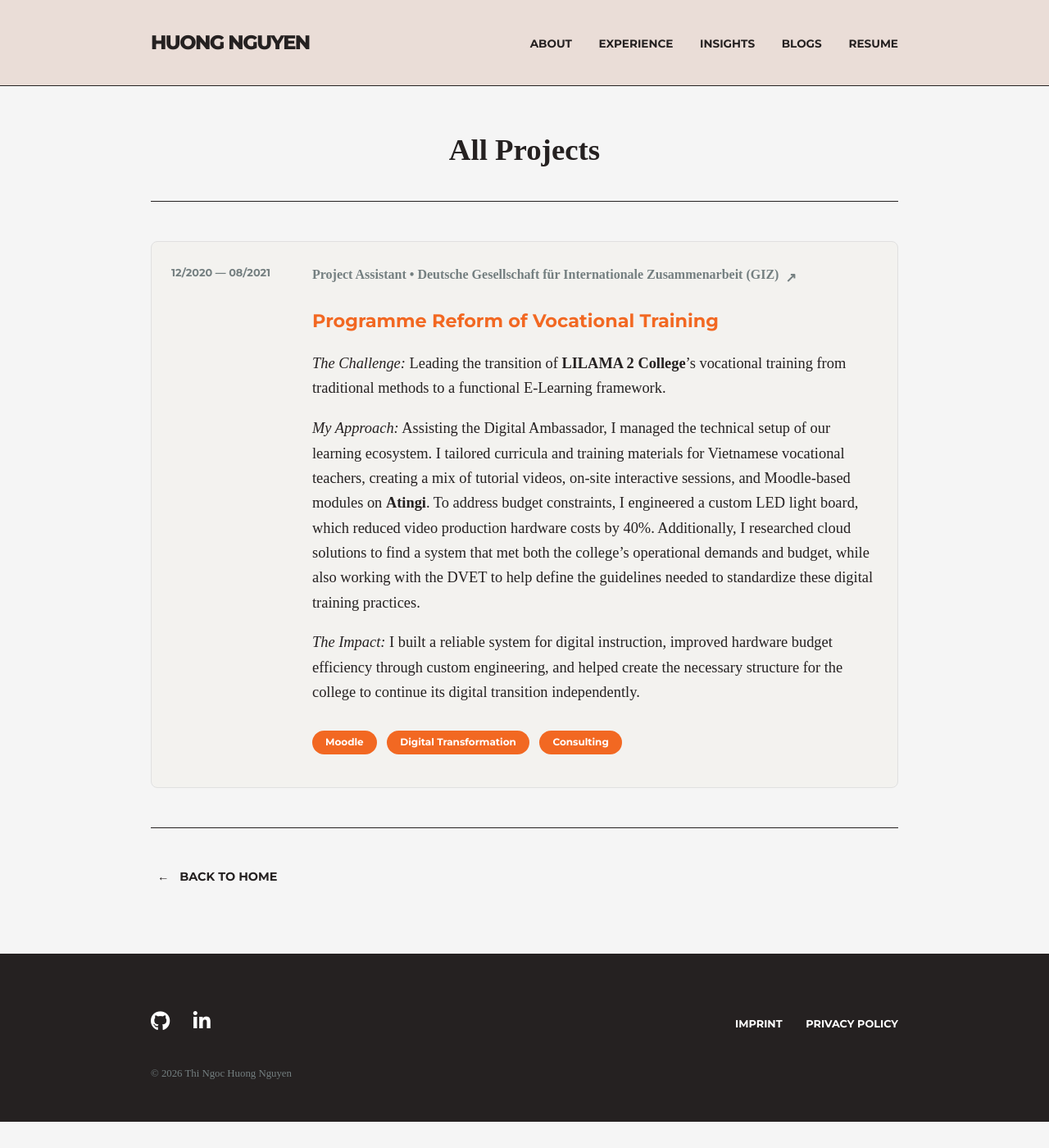
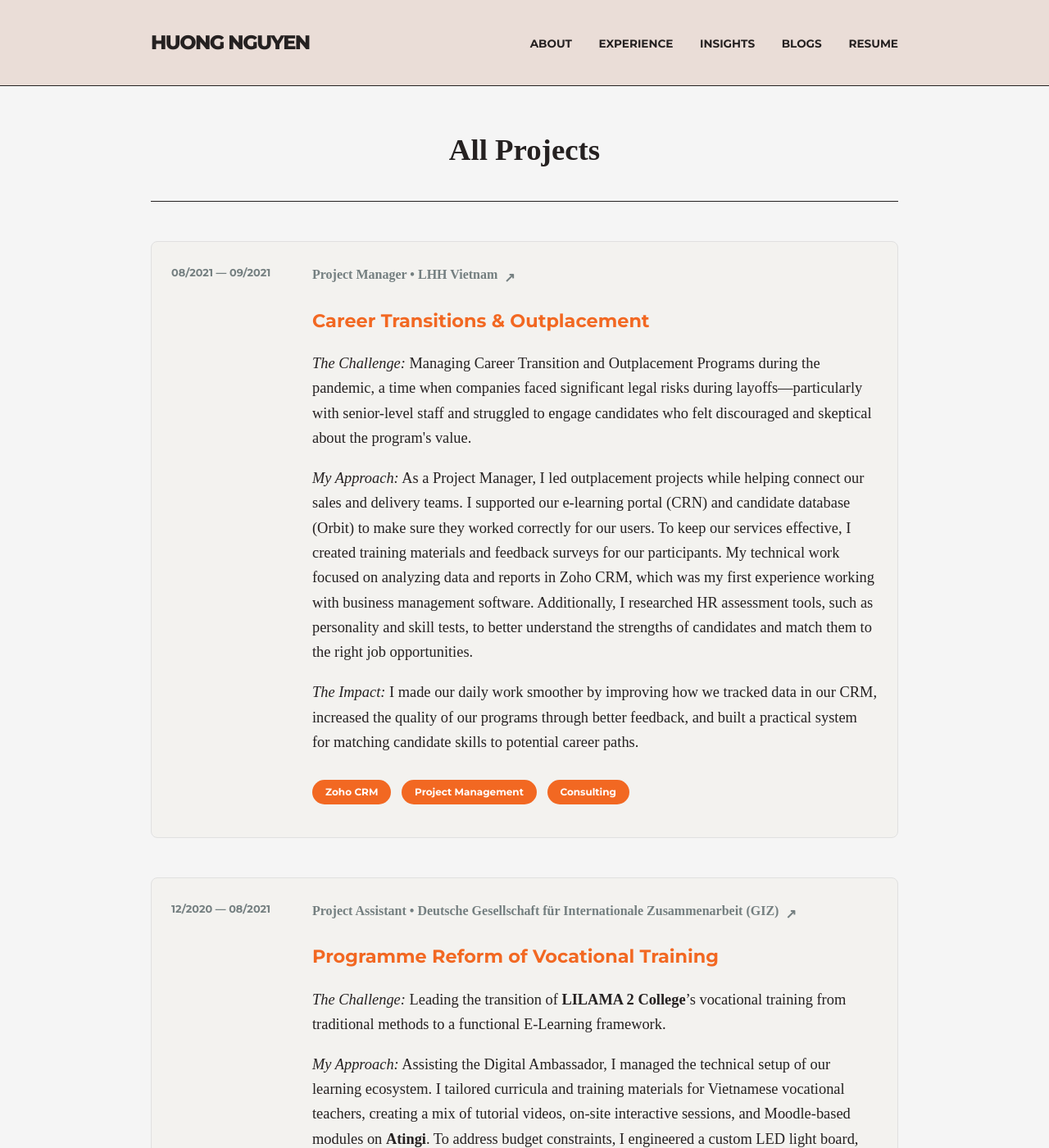
Before and after one commit to huongntn/portfolio-website, a Jekyll site: the page built from archive/index.html, in a window 1280 px wide and 1400 px high. Shown: the whole window at 82% size. Built offline with Jekyll 4.4.1, drawn with Linux system fonts in a browser that asks for light colours; some web fonts are replaced.

Commit message:
Update index.html

```diff
--- a/archive/index.html
+++ b/archive/index.html
@@ -10,6 +10,28 @@ title: All Projects
 </div>
 
 <hr style="margin-top: 2rem;">
+
+<!-- Project 2 -->
+<div class="archive-project-card">
+  <div class="project-date">08/2021 — 09/2021
+  </div>
+
+  <div class="project-content">
+    <a href="https://lhh.com.vn/home/our-services/career-transitions-outplacement/" target="_blank" class="company-link">
+      <span class="company-link">Project Manager • LHH Vietnam</span>
+      <span class="arrow-up">↗</span>
+    </a>
+    <h3>Career Transitions & Outplacement</h3>
+    <p><em>The Challenge:</em> Managing Career Transition and Outplacement Programs during the pandemic, a time when companies faced significant legal risks during layoffs—particularly with senior-level staff and struggled to engage candidates who felt discouraged and skeptical about the program's value.</p>
+    <p><em>My Approach:</em> As a Project Manager, I led outplacement projects while helping connect our sales and delivery teams. I supported our e-learning portal (CRN) and candidate database (Orbit) to make sure they worked correctly for our users. To keep our services effective, I created training materials and feedback surveys for our participants. My technical work focused on analyzing data and reports in Zoho CRM, which was my first experience working with business management software. Additionally, I researched HR assessment tools, such as personality and skill tests, to better understand the strengths of candidates and match them to the right job opportunities.</p>
+    <p><em>The Impact:</em> I made our daily work smoother by improving how we tracked data in our CRM, increased the quality of our programs through better feedback, and built a practical system for matching candidate skills to potential career paths.</p>
+    <div class="tag-container">
+      <span class="static-tag">Zoho CRM</span>
+      <span class="static-tag">Project Management</span>
+      <span class="static-tag">Consulting</span>
+    </div>
+  </div>
+</div>
 
 <!-- Project 1 -->
 <div class="archive-project-card">
```
